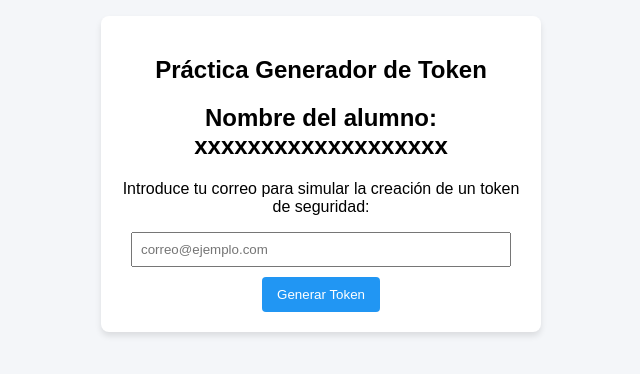
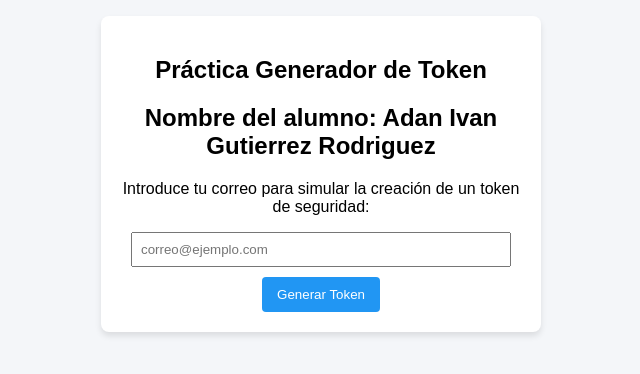
Before and after one commit to AdanGutierrez9090/dom1_GutierrezR, a plain HTML site: page index.html in a window 1280 px wide. Shown: the part 226-600 px from the top of the page, without its empty margins (319-959 px from the left). Drawn offline with Linux system fonts and the light colour scheme.

Commit message:
commit h2

```diff
--- a/index.html
+++ b/index.html
@@ -38,7 +38,7 @@
 
     <div class="card"><center>
         <h2>Práctica Generador de Token</h2>
-        <h2>Nombre del alumno: xxxxxxxxxxxxxxxxxxx</h2>
+        <h2>Nombre del alumno: Adan Ivan Gutierrez Rodriguez</h2>
         <p>Introduce tu correo para simular la creación de un token de seguridad:</p>
 
         <input type="email" id="emailInput" placeholder="correo@ejemplo.com" style="width: 90%; padding: 8px; margin-bottom: 10px;">
```
